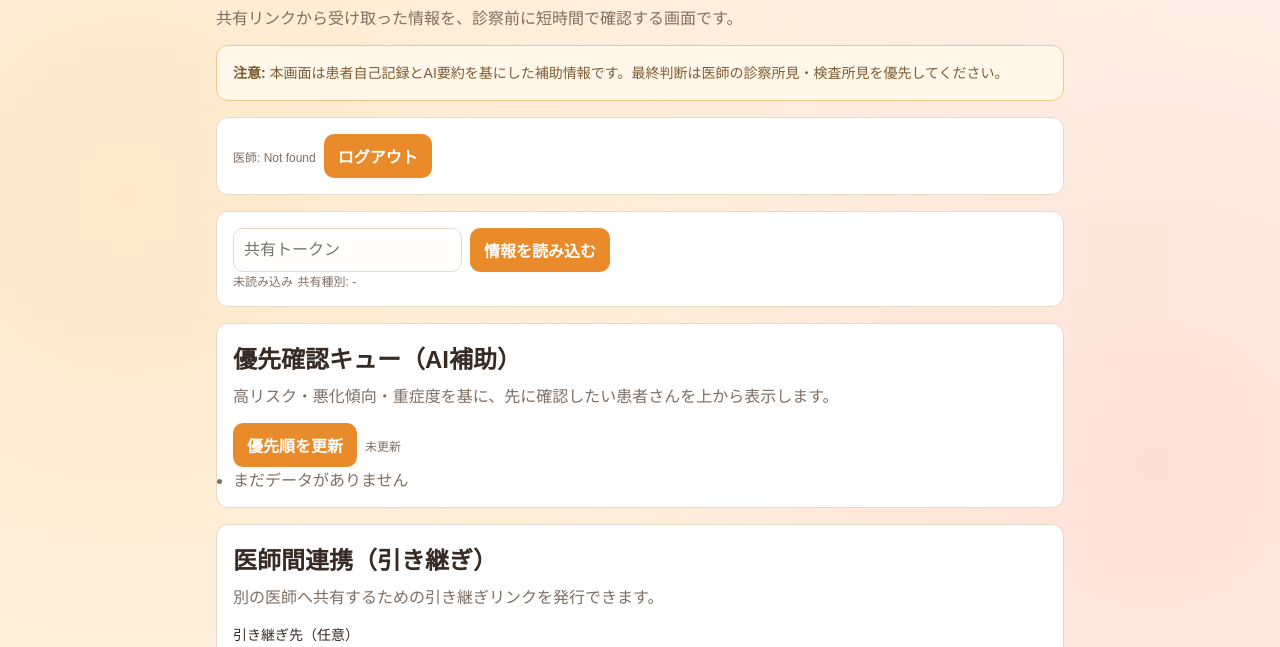
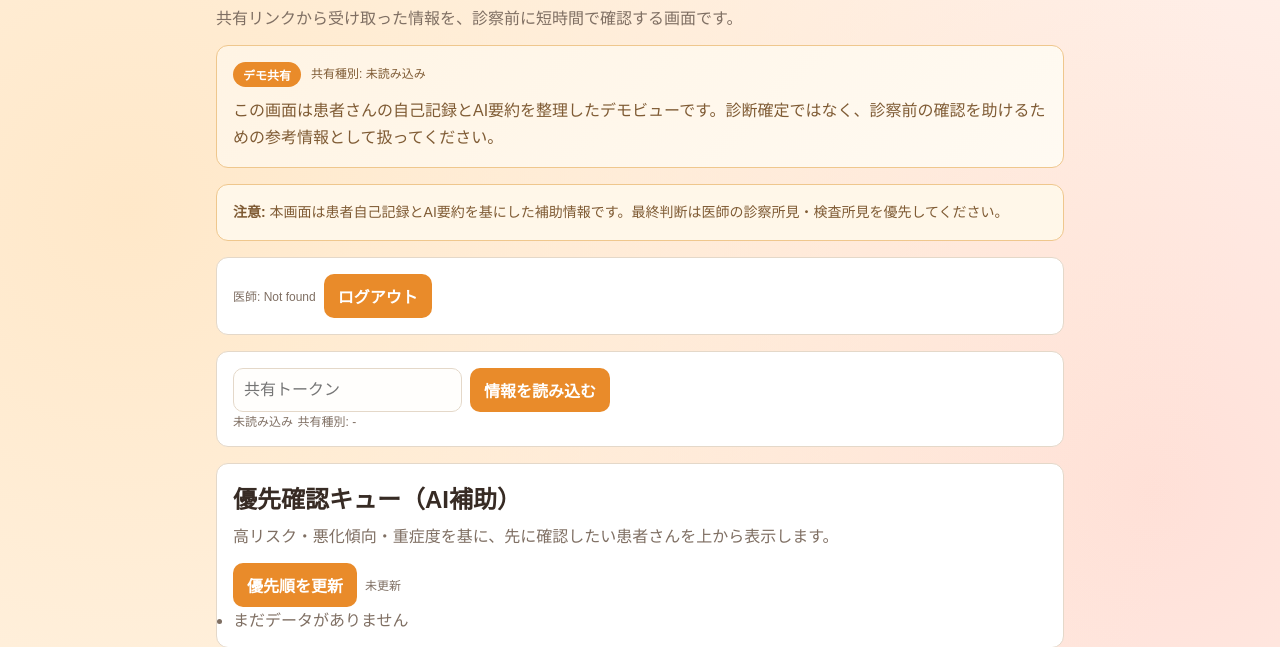
Before and after one commit to I-Roy12/-AI-, a website: page web/doctor.html in a window 1280 px wide. Shown: the part 73-720 px from the top of the page. Drawn offline with Linux system fonts and the light colour scheme; no server answers.

Commit message:
Add doctor demo banner

```diff
--- a/web/doctor.html
+++ b/web/doctor.html
@@ -10,6 +10,15 @@
     <main class="container doctor-container">
       <h1>体調日記 医師ビュー</h1>
       <p class="sub">共有リンクから受け取った情報を、診察前に短時間で確認する画面です。</p>
+      <section class="card doctor-demo-banner">
+        <div class="doctor-banner-head">
+          <span class="doctor-banner-badge">デモ共有</span>
+          <p id="doctor-demo-share-kind" class="last-sync">共有種別: 未読み込み</p>
+        </div>
+        <p>
+          この画面は患者さんの自己記録とAI要約を整理したデモビューです。診断確定ではなく、診察前の確認を助けるための参考情報として扱ってください。
+        </p>
+      </section>
       <section class="card notice-card">
         <p>
           <strong>注意:</strong> 本画面は患者自己記録とAI要約を基にした補助情報です。最終判断は医師の診察所見・検査所見を優先してください。
--- a/web/doctor.js
+++ b/web/doctor.js
@@ -2,6 +2,7 @@ const tokenInput = document.querySelector("#doctor-token");
 const loadBtn = document.querySelector("#doctor-load-btn");
 const statusView = document.querySelector("#doctor-status");
 const doctorShareContext = document.querySelector("#doctor-share-context");
+const doctorDemoShareKind = document.querySelector("#doctor-demo-share-kind");
 const doctorMe = document.querySelector("#doctor-me");
 const doctorLogoutBtn = document.querySelector("#doctor-logout-btn");
 const doctorQueueRefreshBtn = document.querySelector("#doctor-queue-refresh-btn");
@@ -121,6 +122,11 @@ function renderList(el, items, mapper) {
 function setText(el, text) {
   if (!el) return;
   el.textContent = text;
+}
+
+function setDoctorShareMeta(text) {
+  setText(doctorShareContext, text);
+  setText(doctorDemoShareKind, text);
 }
 
 async function copyText(text) {
@@ -417,7 +423,7 @@ function applyData(data) {
   const fromLabel = share.issued_by_doctor_name ? ` / 発行医: ${share.issued_by_doctor_name}` : "";
   const toLabel = share.handoff_to ? ` / 宛先: ${share.handoff_to}` : "";
   const noteLabel = share.handoff_note ? ` / メモ: ${share.handoff_note}` : "";
-  setText(doctorShareContext, `共有種別: ${kindLabel}${fromLabel}${toLabel}${noteLabel}`);
+  setDoctorShareMeta(`共有種別: ${kindLabel}${fromLabel}${toLabel}${noteLabel}`);
 
   setText(
     triageView,
@@ -492,7 +498,7 @@ async function loadDoctorView(token) {
     setText(statusView, `読み込み完了 / 有効期限: ${exp}`);
   } catch (error) {
     setText(statusView, `読み込み失敗: ${getDisplayError(error)}`);
-    setText(doctorShareContext, "共有種別: -");
+    setDoctorShareMeta("共有種別: -");
   }
 }
 
--- a/web/styles.css
+++ b/web/styles.css
@@ -212,6 +212,36 @@ textarea {
 
 .doctor-container h2 {
   margin: 0 0 8px;
+}
+
+.doctor-demo-banner {
+  background: linear-gradient(135deg, #fff4e4, #fffaf2);
+  border-color: #efc78d;
+}
+
+.doctor-demo-banner p {
+  margin: 0;
+  color: #7f5b34;
+  line-height: 1.7;
+}
+
+.doctor-banner-head {
+  display: flex;
+  flex-wrap: wrap;
+  gap: 10px;
+  align-items: center;
+  margin-bottom: 10px;
+}
+
+.doctor-banner-badge {
+  display: inline-flex;
+  align-items: center;
+  border-radius: 999px;
+  padding: 4px 10px;
+  background: #e98b2a;
+  color: #fff;
+  font-size: 12px;
+  font-weight: 700;
 }
 
 .doctor-grid {
```
